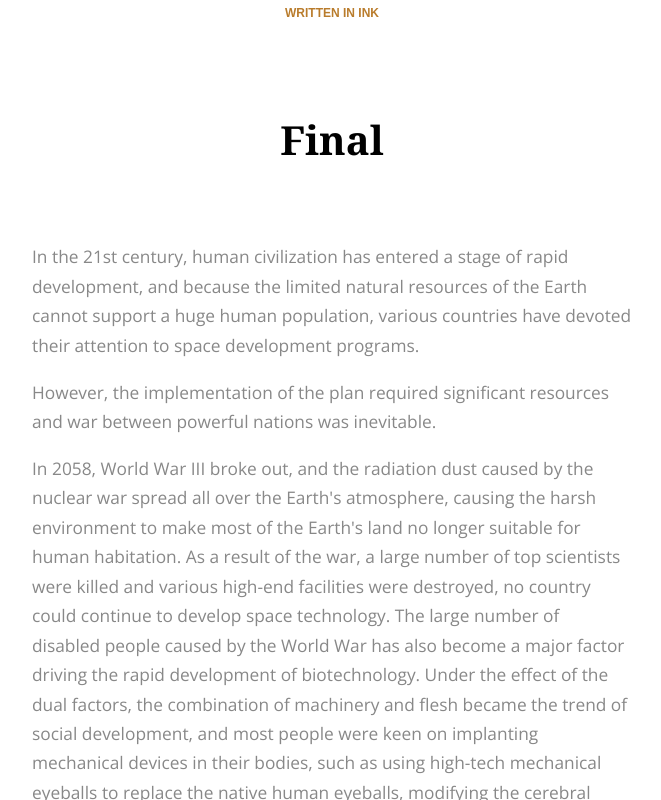
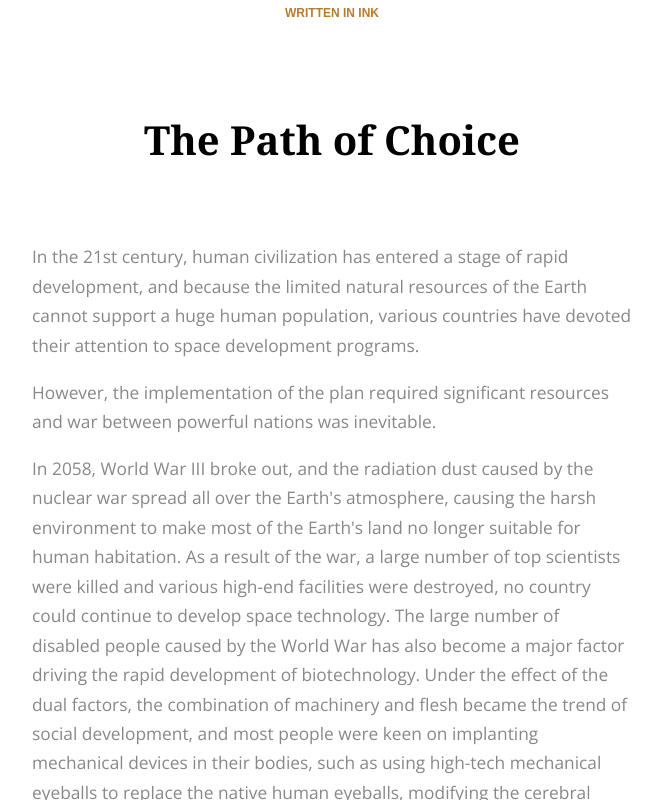
Before and after one commit to HarryZhao2000/INFO215FinalProject, a plain HTML site: page Final/index.html in a window 1280 px wide. Shown: the whole page, without its empty margins (308-969 px from the left). Drawn offline with nearby package versions, Linux system fonts and the light colour scheme; a web font is replaced by a local one.

Commit message:
Name Changed

```diff
--- a/Final/index.html
+++ b/Final/index.html
@@ -17,7 +17,7 @@
         <h3 class="written-in-ink"><a href="https://www.inklestudios.com/ink">WRITTEN IN INK</a></h3>
         <div id="story" class="container">
             <div class="header">
-                <h1>Final</h1>
+                <h1>The Path of Choice</h1>
                 <h2 class="byline"></h2>
             </div>
         </div>
```
Also changed, not shown: 1 other file.
